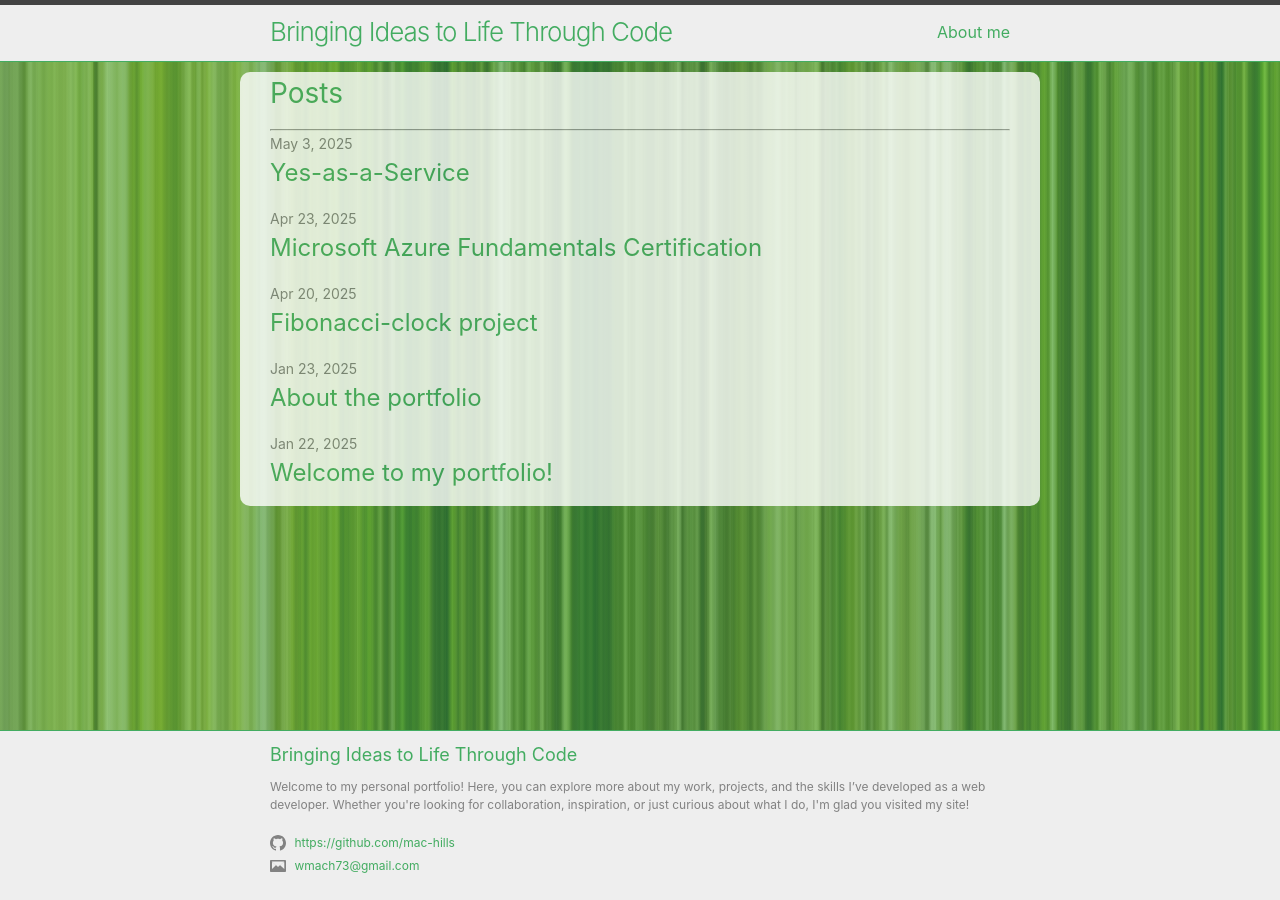
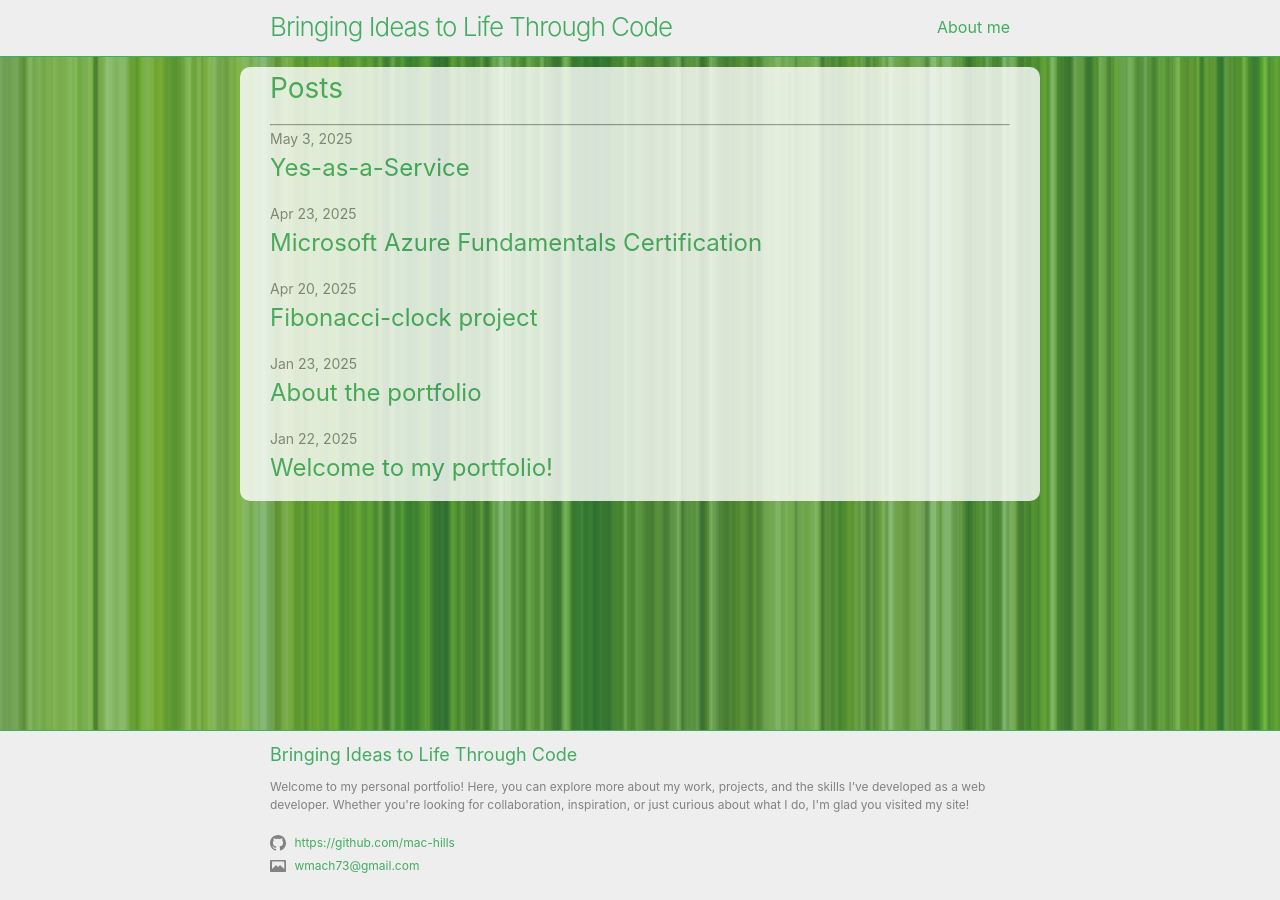
Before and after one commit to mac-hills/portfolio, a Jekyll site: the page built from index.markdown, in a window 1280 px wide. Built offline with Jekyll 4.4.1, drawn with Linux system fonts in a browser that asks for light colours.

Commit message:
UI update

```diff
--- a/_includes/head.html
+++ b/_includes/head.html
@@ -1,6 +1,6 @@
 <head>
     <meta charset="utf-8">
-    <title>{{ page.title }} | {{ site.title }}</title>
+    <title>{{ page.title }} {{ site.title }}</title>
     <meta name="viewport" content="width=device-width, initial-scale=1">
 
     <!-- Favicon -->
--- a/assets/main.css
+++ b/assets/main.css
@@ -238,7 +238,6 @@ table td {
  * Site header
  */
 .site-header {
-  border-top: 5px solid rgb(66.25, 66.25, 66.25);
   border-bottom: 1px solid #43ac61;
   min-height: 55.95px;
   position: relative;
```
Also changed, not shown: 10 other files.
